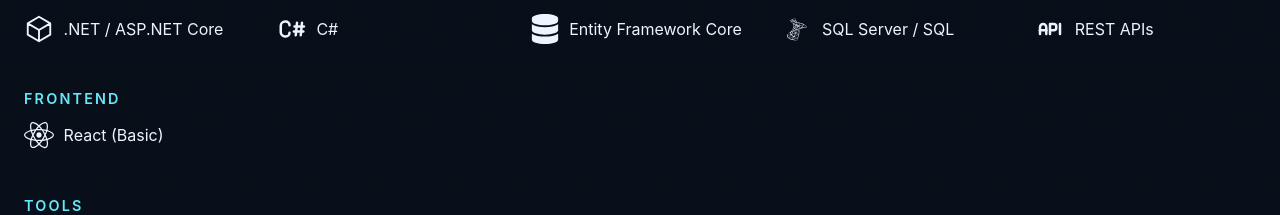
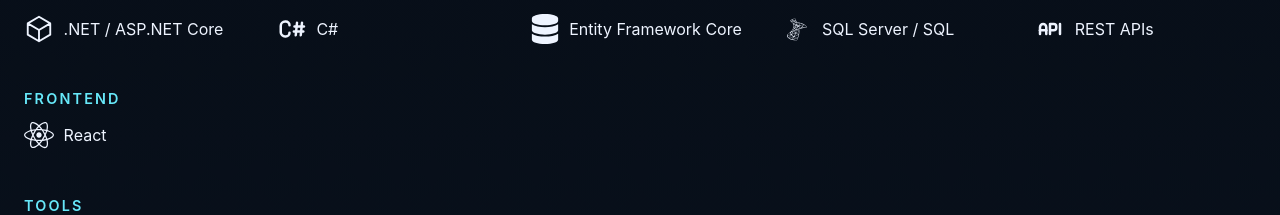
Before and after one commit to KeironClaudel/keiron-portfolio, a React (Vite) app: page / in a window 1280 px wide. Shown: the part 1102-1317 px from the top of the page. Built offline with nearby package versions, Linux system fonts and the light colour scheme.

Commit message:
fix: Updated skill text

```diff
--- a/src/App.jsx
+++ b/src/App.jsx
@@ -166,7 +166,7 @@ export default function App() {
       },
       {
         category: "Frontend",
-        items: [{ name: "React (Basic)", icon: <FaReact /> }],
+        items: [{ name: "React", icon: <FaReact /> }],
       },
       {
         category: "Tools",
```
